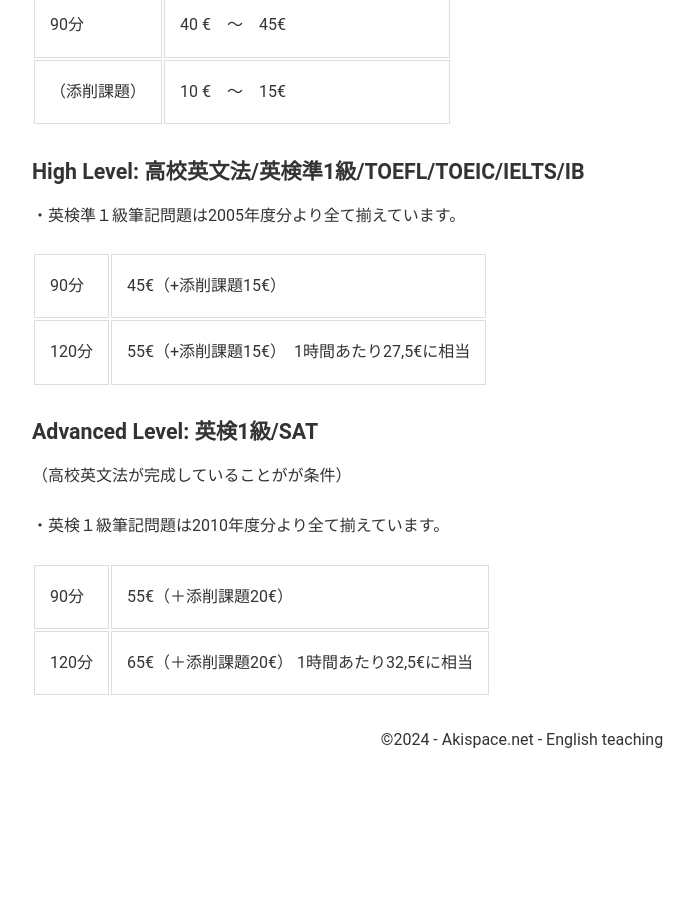
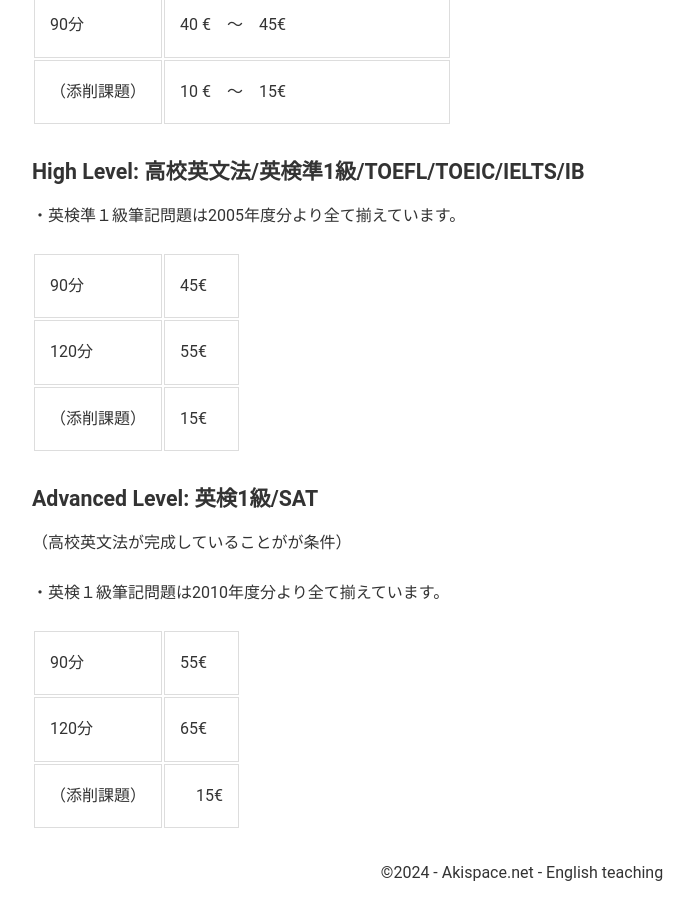
Before and after one commit to phocean/akispace, a Jekyll site: the page built from hour_fees.md, in a window 1280 px wide and 900 px high, scrolled down 1082 px. Shown: the whole window, without its empty margins (118-812 px from the left). Built offline with Jekyll 4.4.1, drawn with Linux system fonts in a browser that asks for light colours; before the commit the page ends 1849 px from its top, so only the background shows below that.

Commit message:
Update hour_fees.md

```diff
--- a/hour_fees.md
+++ b/hour_fees.md
@@ -35,13 +35,15 @@ description: オンライン英語家庭教師　小学生から大学生まで
 
 ・英検準１級筆記問題は2005年度分より全て揃えています。
 
-|   90分  |   45€（+添削課題15€） |
-|   120分   |   55€（+添削課題15€）　1時間あたり27,5€に相当  |
+|   90分  |   45€　 |
+|   120分   |   55€　 |
+|  （添削課題） |   15€   |
 
 ### Advanced Level: 英検1級/SAT
 （高校英文法が完成していることがが条件）
 
 ・英検１級筆記問題は2010年度分より全て揃えています。
 
-|   90分  |   55€（＋添削課題20€） |
-|   120分     |   65€（＋添削課題20€） 1時間あたり32,5€に相当 |
+|   90分  |   55€　 |
+|   120分   |   65€　 |
+|  （添削課題） |  　15€   |
```
